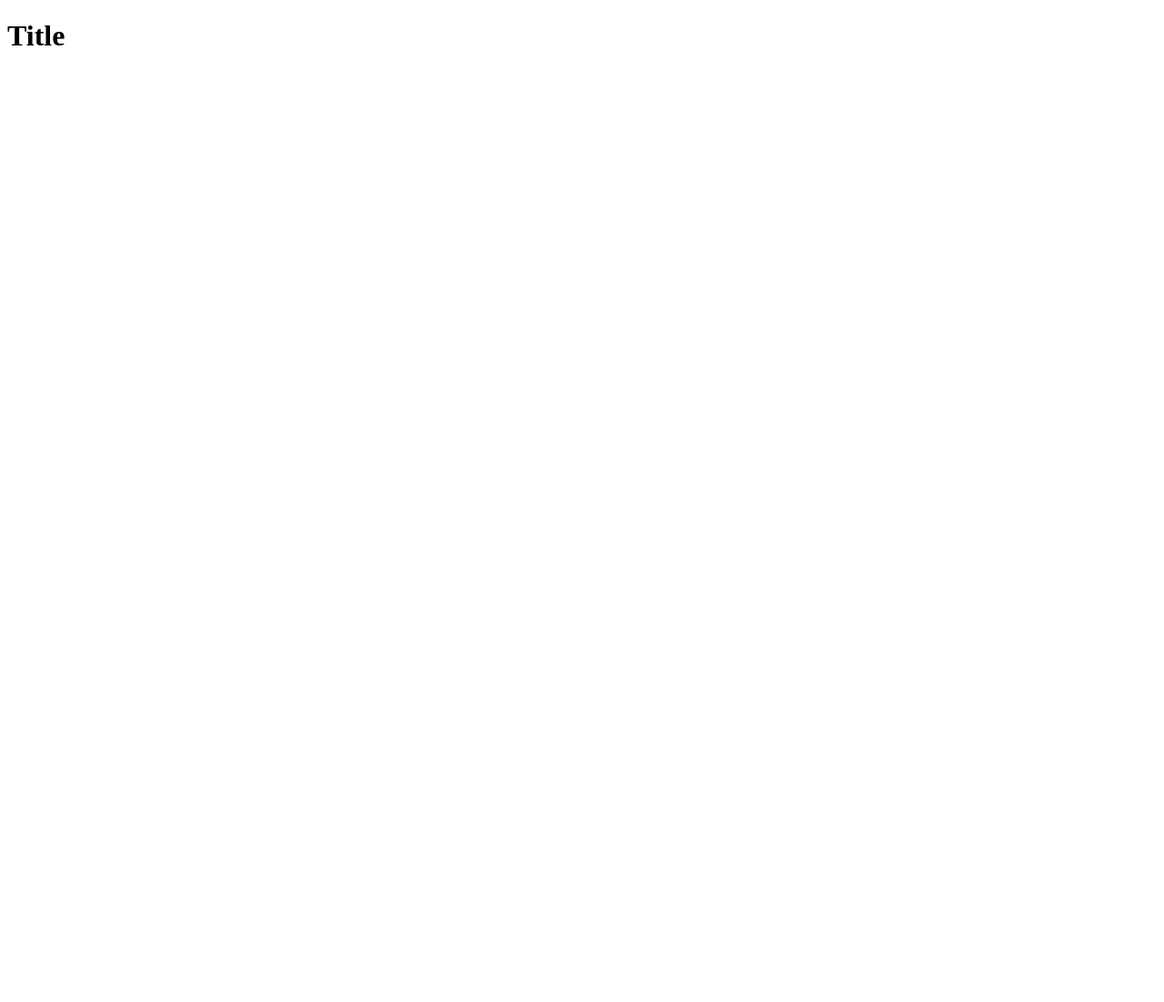
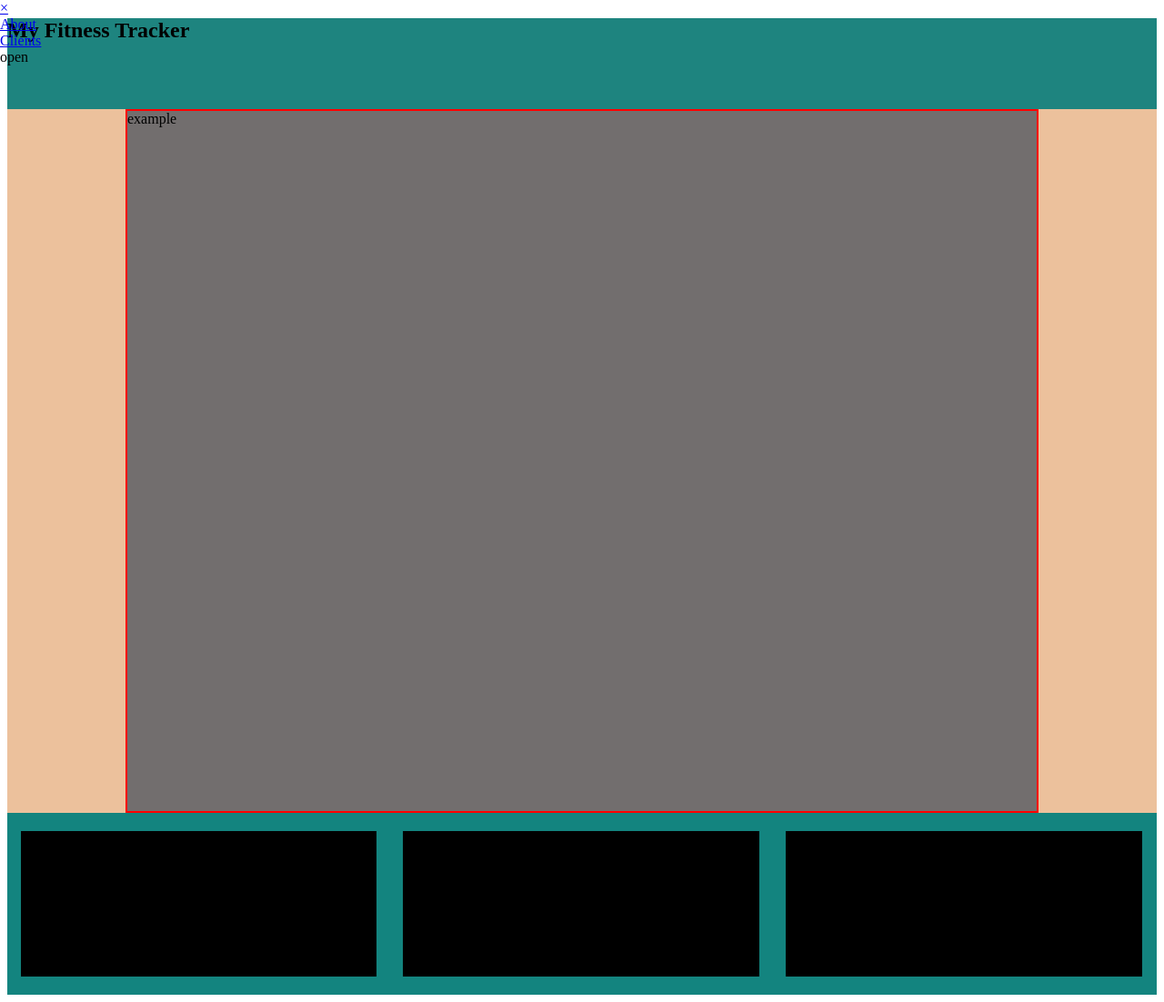
Before and after one commit to IMedellin/fitness_tracker, a website: page public/index.html in a window 1280 px wide. Shown: the whole page at 91% size. Before the commit the page ends 800 px from the top, so only its background shows below. Drawn offline with nearby package versions, Linux system fonts and the light colour scheme.

Commit message:
Skeleton completed

```diff
--- a/public/app.js
+++ /dev/null
@@ -1 +0,0 @@
-console.log()
--- a/public/index.html
+++ b/public/index.html
@@ -9,15 +9,40 @@
   <link rel="preconnect" href="https://fonts.gstatic.com" crossorigin>
   <link href="https://fonts.googleapis.com/css2?family=Lato:wght@300&display=swap" rel="stylesheet">
   <link rel="stylesheet" href="styles.css">
-  <script src="app.js">
-  </script>
-
+  <script defer src="app.js"></script>
+  <script defer src="https://code.jquery.com/jquery-3.3.1.slim.min.js"
+    integrity="sha384-q8i/X+965DzO0rT7abK41JStQIAqVgRVzpbzo5smXKp4YfRvH+8abtTE1Pi6jizo"
+    crossorigin="anonymous"></script>
+  <script defer src="https://cdn.jsdelivr.net/npm/popper.js@1.14.7/dist/umd/popper.min.js"
+    integrity="sha384-UO2eT0CpHqdSJQ6hJty5KVphtPhzWj9WO1clHTMGa3JDZwrnQq4sF86dIHNDz0W1"
+    crossorigin="anonymous"></script>
+  <script defer src="https://cdn.jsdelivr.net/npm/bootstrap@4.3.1/dist/js/bootstrap.min.js"
+    integrity="sha384-JjSmVgyd0p3pXB1rRibZUAYoIIy6OrQ6VrjIEaFf/nJGzIxFDsf4x0xIM+B07jRM"
+    crossorigin="anonymous"></script>
 
   <title>Fitness_Tracker</title>
 </head>
 
 <body>
-  <h1>Title</h1>
-  <div id="my_container" class='fatsecret_container' </body>
+  <div class="background">
+    <div class='Header'>
+      <h2>My Fitness Tracker</h2>
+    </div>
+    <div class="page">
+      <div class="User_data">example</div>
+    </div>
+    <div class="sidenav">
+      <a href="javascript:void(0)" class="closebtn" onclick="closeNav()">&times;</a>
+      <a href="#">About</a>
+      <a href="#">Clients</a>
+      <span onclick="openNav()">open</span>
+    </div>
+    <div class='footer'>
+      <div class="workout_container"></div>
+      <div class="workout_container"></div>
+      <div class="workout_container"></div>
+    </div>
+  </div>
+</body>
 
 </html>
--- a/public/styles.css
+++ b/public/styles.css
@@ -0,0 +1,40 @@
+.background{
+  background-color: #ecc19c;
+}
+.Header{
+  height: 100px;
+  background-color: #1e847f;
+}
+
+.sidenav{
+  height: 100%;
+  width: 0;
+  position:fixed;
+  z-index: 1;
+  top:0;
+  left: 0;
+
+}
+
+.page{
+  height: 770px;
+  width: 1000px;
+  margin: 0 auto;
+  border: 2px solid red;
+  background-color: #726e6e
+}
+
+.workout_container{
+  float: left;
+  width: 31%;
+  margin: 20px 1.15%;
+  height: 160px;
+  background-color: #000000;
+}
+
+.footer{
+  clear: both;
+  height: 200px;
+  background-color: #13847f;
+  justify-content: space-evenly;
+}
--- a/server.js
+++ b/server.js
@@ -1,6 +1,7 @@
 require("dotenv").config();
 const express = require('express');
 const { Pool } = require('pg');
+const path = require('path')
 const app = express();
 const pool = new Pool({
   connectionString: process.env.DATABASE_URL,
@@ -10,12 +11,12 @@ const pool = new Pool({
 })
 app.use(express.json());
 app.use(express.static('public'));
-app.use('/css', express.static(__dirname + 'public/css'))
+// app.use('/css', express.static(__dirname + './public/styles'))
 
 app.get("/people", (req, res) => {
   pool.query("SELECT * FROM users", (err, results) => {
     if (err) throw err;
-    res.send(results.rows)
+    res.sendFile(path.join(__dirname, './public/index.html'))
   })
 })
 app.get("/people/:index", (req, res) => {
```
